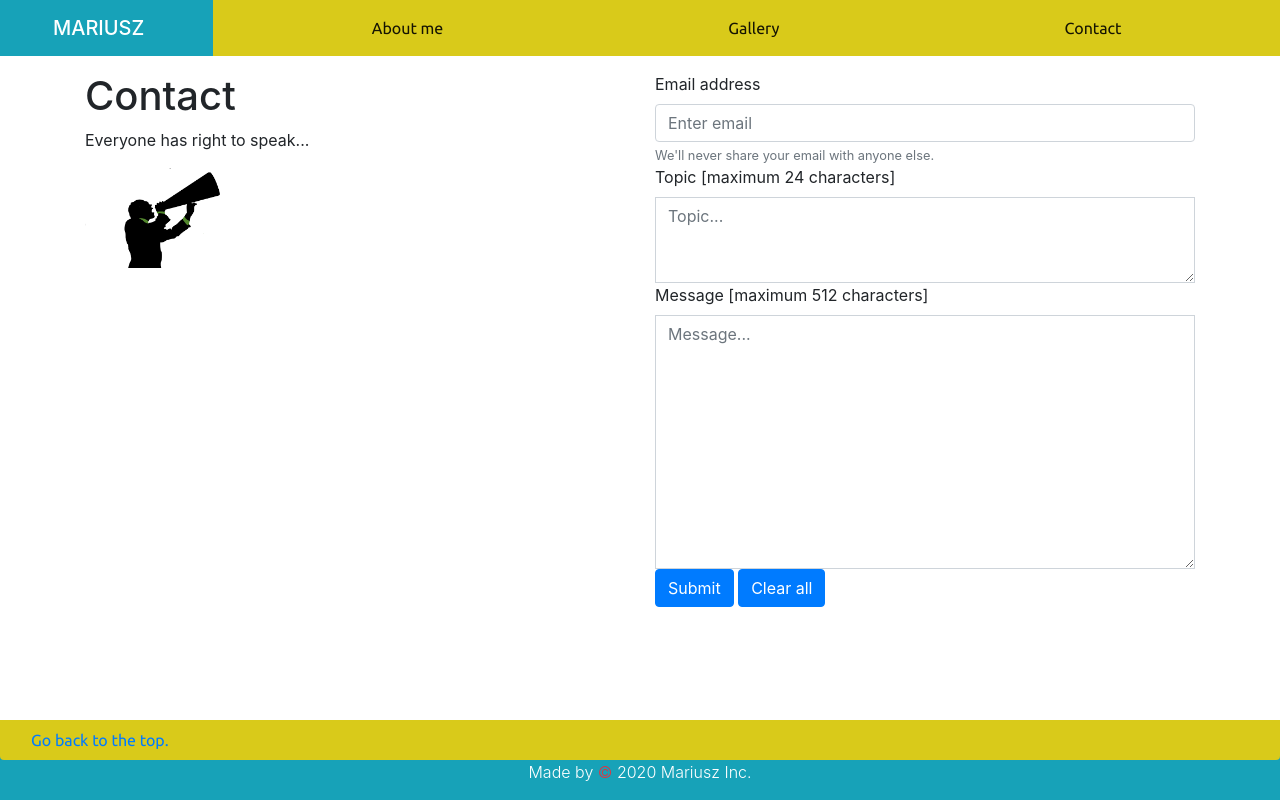
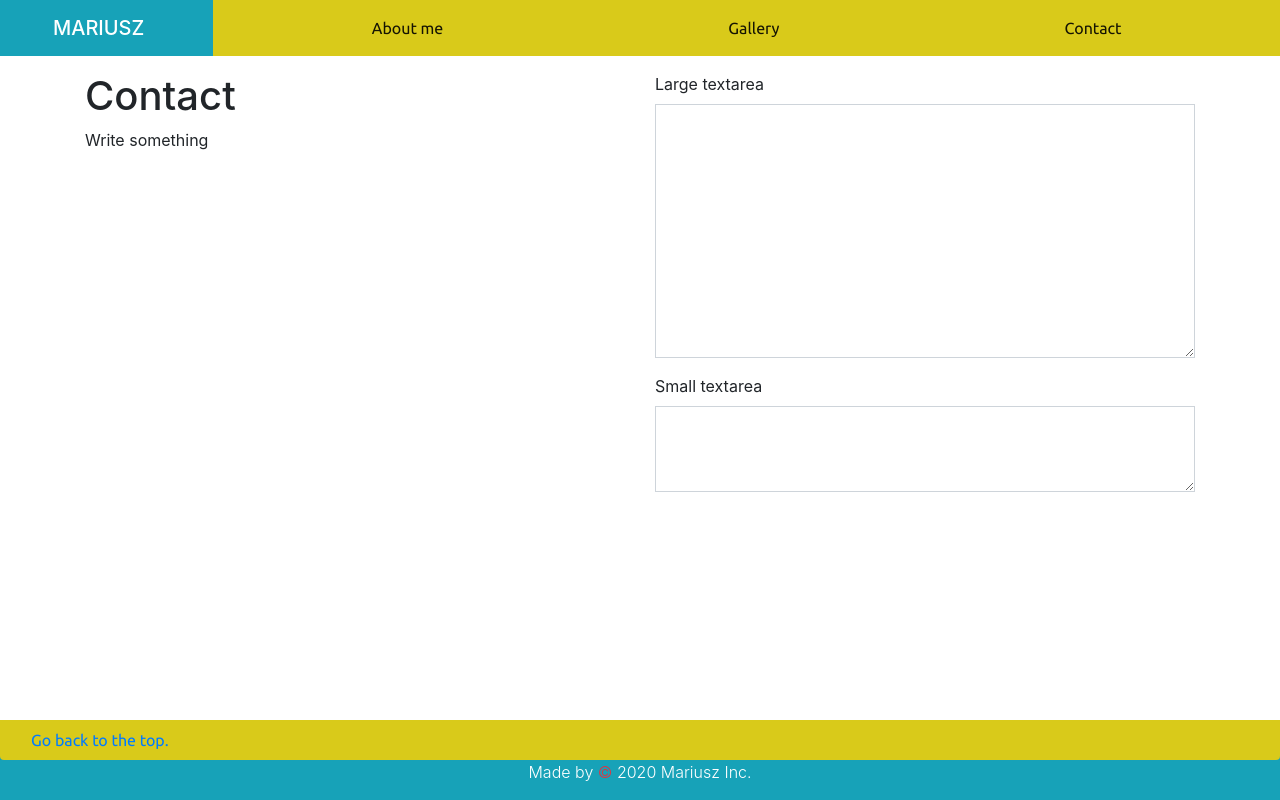
Before and after one commit to borucltd/hw2_css_bootstrap, a plain HTML site: page contact.html in a window 1280 px wide. Drawn offline with nearby package versions, Linux system fonts and the light colour scheme.

```diff
--- a/contact.html
+++ b/contact.html
@@ -51,47 +51,29 @@
   <main class="container mt-3">
 
     <section class="row">
-      <section class="col-lg-6 border-sm content-center">
+      <section class="col-lg-6">
         <section>
-          <h1>Contact</h1>
+          <h1> Contact</h1>
         </section>
 
         <section class="clearfix"></section>
 
         <section>
-          <p>Everyone has right to speak...</p>
+          <p> Write something</p>
         </section>
-
-        <secion>
-          <img class="img-responsive custom-contact-image" src="./graphics/loud-512.png" alt="Speak up !!!">
-        </secion>
 
       </section>
 
       <section class="col-lg-6">
+        <div class="form-group">
+          <label for="exampleFormControlTextarea1">Large textarea</label>
+          <textarea class="form-control rounded-0" id="exampleFormControlTextarea1" rows="10"></textarea>
+        </div>
 
         <div class="form-group">
-          <!-- email -->
-          <label for="exampleInputEmail1">Email address</label>
-          <input type="email" class="form-control" id="exampleInputEmail1" aria-describedby="emailHelp" placeholder="Enter email">
-          <small id="emailHelp" class="form-text text-muted">We'll never share your email with anyone else.</small>
-
-          <!-- topic -->
-          <label for="exampleFormControlTextarea2">Topic [maximum 24 characters]</label>
-          <textarea class="form-control rounded-0" id="exampleFormControlTextarea2" rows="3" maxlength="24" placeholder="Topic..."></textarea>
-
-          <!-- message -->
-          <label for="exampleFormControlTextarea1">Message [maximum 512 characters]</label>
-          <textarea class="form-control rounded-0" id="exampleFormControlTextarea1" rows="10" maxlength="512" placeholder="Message..."></textarea>
-
-          <!-- submit button -->
-          <button type="submit" class="btn btn-primary">Submit</button>
-
-          <!-- clear message -->
-          <button type="clear" class="btn btn-primary">Clear all</button>
+          <label for="exampleFormControlTextarea2">Small textarea</label>
+          <textarea class="form-control rounded-0" id="exampleFormControlTextarea2" rows="3"></textarea>
         </div>
-
-
       </section>
 
     </section>
--- a/styles/index.css
+++ b/styles/index.css
@@ -5,15 +5,8 @@
 
 /* main page image*/
 .custom-main-image {
-    height: 200px;
-    width: auto;
-    overflow: hidden;
-}
-
-/* contact page image*/
-.custom-contact-image {
-    height: 100px;
-    width: auto;
+    height: 100%;
+    width: 100%;
     overflow: hidden;
 }
 
```
Also changed, not shown: index.html (+9 -7 lines), portfolio.html (+27 -0 lines), 1 other file.
